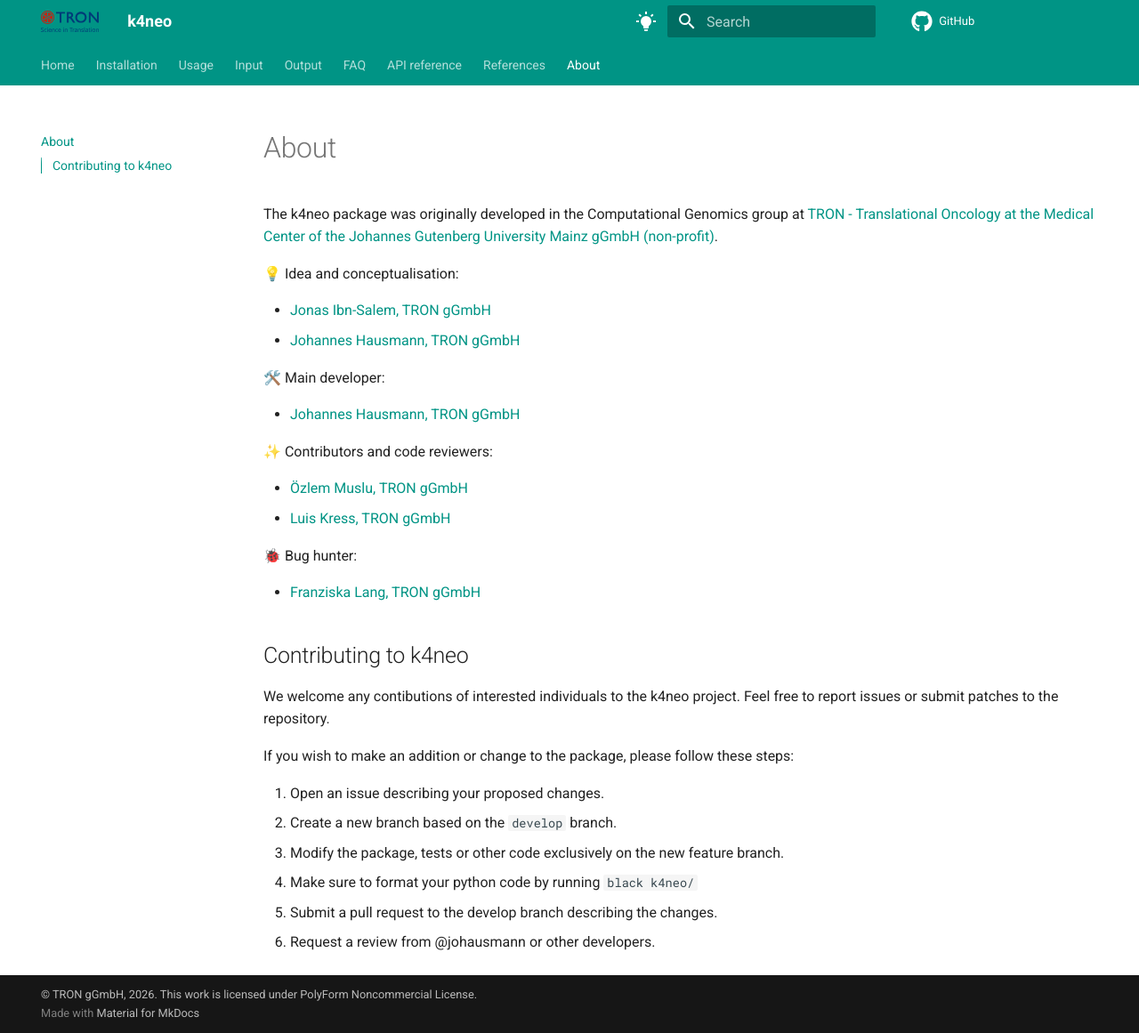
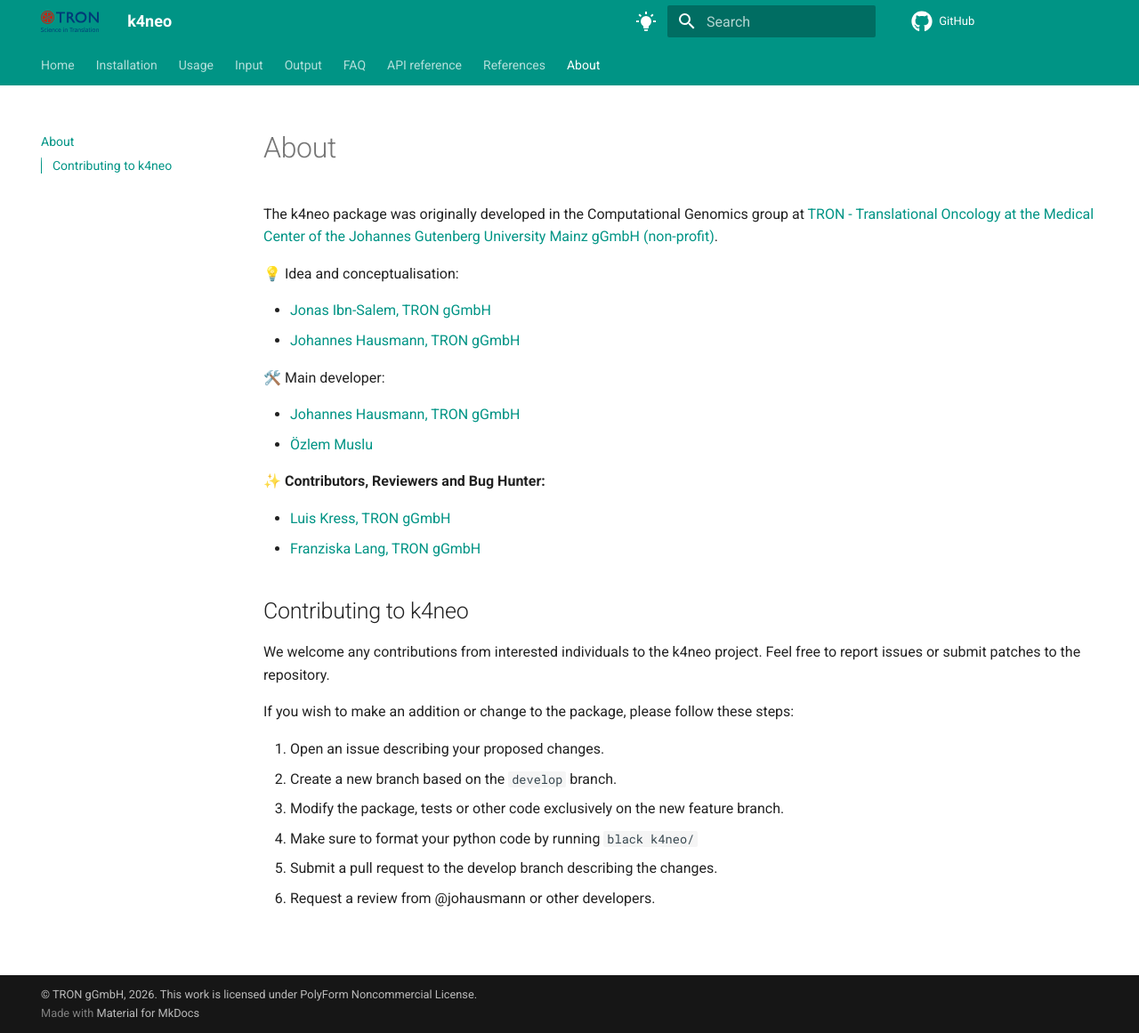
Before and after one commit to TRON-Bioinformatics/k4neo, an MkDocs documentation site: the page built from documentation/docs/about.md, in a window 1280 px wide and 1161 px high. Shown: the whole window at 89% size. Built offline with MkDocs 1.6.1 and Material for MkDocs 9.7.7, drawn with Linux system fonts in a browser that asks for light colours; comment, search, counter and statistics services are not loaded.

```diff
--- a/documentation/docs/about.md
+++ b/documentation/docs/about.md
@@ -11,21 +11,17 @@
 🛠️ Main developer:
 
 - [Johannes Hausmann, TRON gGmbH](https://github.com/johausmann)
+- [Özlem Muslu](https://github.com/ozlemmuslu)
 
-✨ Contributors and code reviewers:
+✨ **Contributors, Reviewers and Bug Hunter:**
 
-- [Özlem Muslu, TRON gGmbH](https://github.com/ozlemmuslu)
 - [Luis Kress, TRON gGmbH](https://github.com/LKress)
-
-🐞 Bug hunter:
-
 - [Franziska Lang, TRON gGmbH](https://github.com/franla23)
 
 
 ## Contributing to k4neo
 
-We welcome any contibutions of interested individuals to the k4neo project. Feel free to report issues or
-submit patches to the repository.
+We welcome any contributions from interested individuals to the k4neo project. Feel free to report issues or submit patches to the repository.
 
 If you wish to make an addition or change to the package, please follow these
 steps:
```
Also changed, not shown: documentation/docs/index.md (+3 -3 lines), documentation/docs/input.md (+1 -1 lines), documentation/docs/usage.md (+1 -1 lines).
